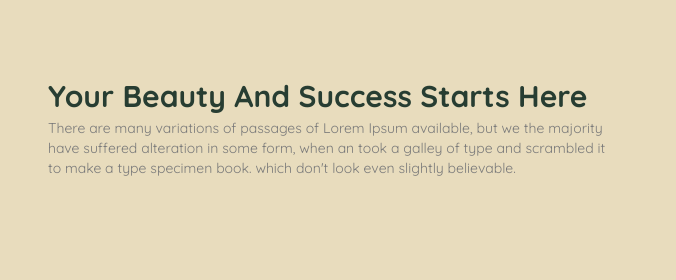
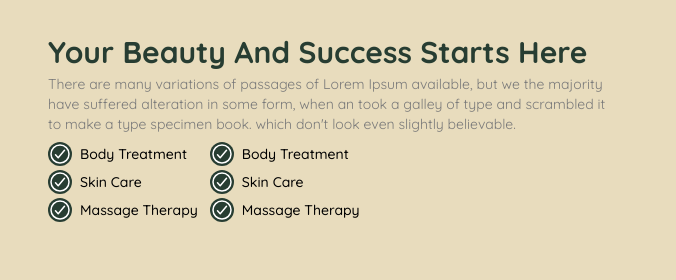
Before and after one commit to VishalMakvana7937/Sejal-Beauty-Clinic, a plain HTML site: page pages/AboutUs.html in a window 1280 px wide. Shown: the part 1560-1840 px from the top of the page, 604-1280 px from the left. Drawn offline with nearby package versions, Linux system fonts and the light colour scheme.

Commit message:
section changes

```diff
--- a/pages/AboutUs.html
+++ b/pages/AboutUs.html
@@ -177,7 +177,7 @@
 
         <section class="mb-16 bg-[#E8DCBD]">
             <div class="flex flex-col md:flex-row w-[90%] mx-auto gap-6 py-10">
-                <div class="w-full md:w-6/12 flex md:justify-start">
+                <div class="w-full md:w-6/12 flex items-center lg:items-start  md:justify-start">
                     <div class="w-full md:w-6/12 flex md:justify-start">
                         <div class="w-[90%]">
                             <img class="w-full max-w-[340px] max-h-[401px]" src="../images/beauty-img-1.png"
@@ -199,6 +199,37 @@
                             suffered alteration in some form, when an took a galley of type and scrambled it to make
                             a type specimen book. which don't look even slightly believable.
                         </p>
+                        <div class="flex">
+                            <ul class="font-medium mt-2 mr-3">
+                                <li class="flex items-center gap-2 mb-1 text-sm">
+                                    <ion-icon class="text-2xl bg-[#273D32] rounded-full text-white"
+                                        name="checkmark-circle-outline"></ion-icon> Body Treatment
+                                </li>
+                                <li class="flex items-center gap-2 mb-1 text-sm">
+                                    <ion-icon class="text-2xl bg-[#273D32] rounded-full text-white"
+                                        name="checkmark-circle-outline"></ion-icon> Skin Care
+                                </li>
+                                <li class="flex items-center gap-2 text-sm">
+                                    <ion-icon class="text-2xl bg-[#273D32] rounded-full text-white"
+                                        name="checkmark-circle-outline"></ion-icon> Massage Therapy
+                                </li>
+                            </ul>
+                            <ul class="font-medium mt-2">
+                                <li class="flex items-center gap-2 mb-1 text-sm">
+                                    <ion-icon class="text-2xl bg-[#273D32] rounded-full text-white"
+                                        name="checkmark-circle-outline"></ion-icon> Body Treatment
+                                </li>
+                                <li class="flex items-center gap-2 mb-1 text-sm">
+                                    <ion-icon class="text-2xl bg-[#273D32] rounded-full text-white"
+                                        name="checkmark-circle-outline"></ion-icon> Skin Care
+                                </li>
+                                <li class="flex items-center gap-2 text-sm">
+                                    <ion-icon class="text-2xl bg-[#273D32] rounded-full text-white"
+                                        name="checkmark-circle-outline"></ion-icon> Massage Therapy
+                                </li>
+                            </ul>
+                        </div>
+
                     </div>
                 </div>
             </div>
```
